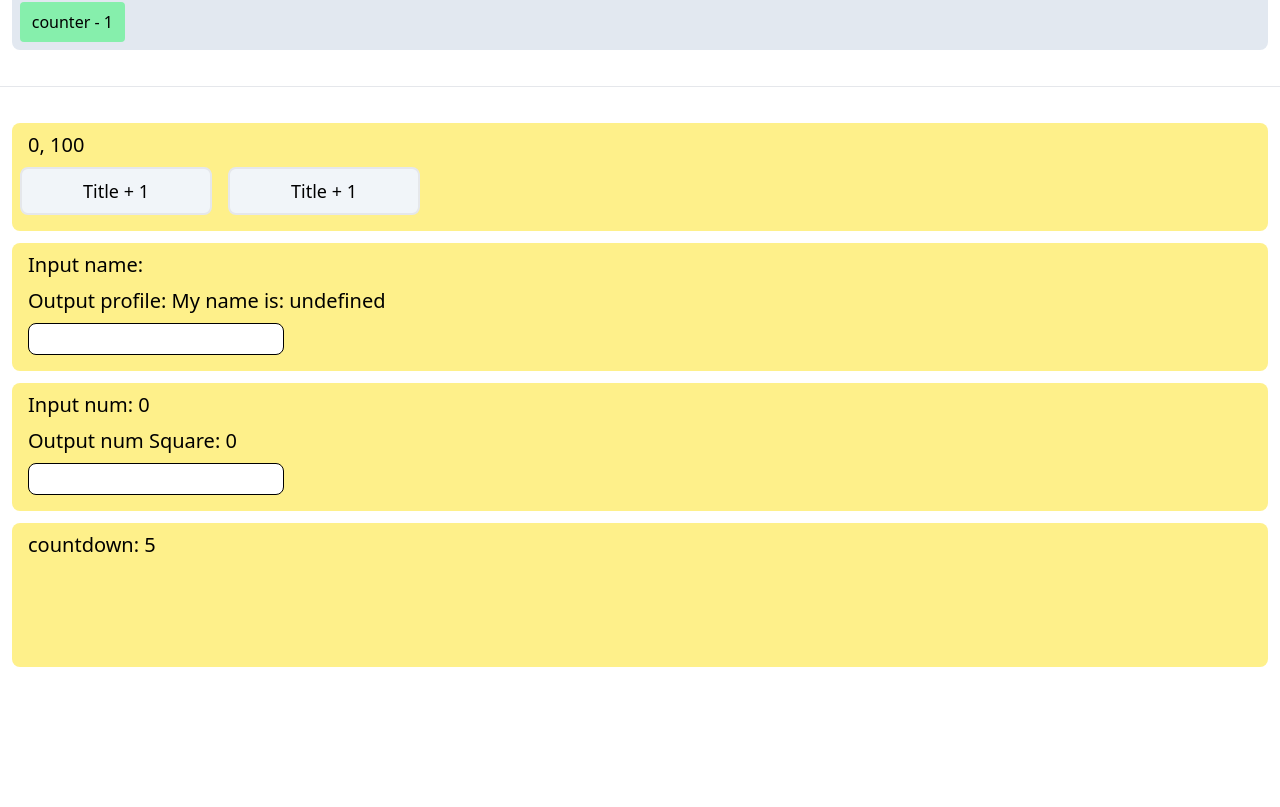
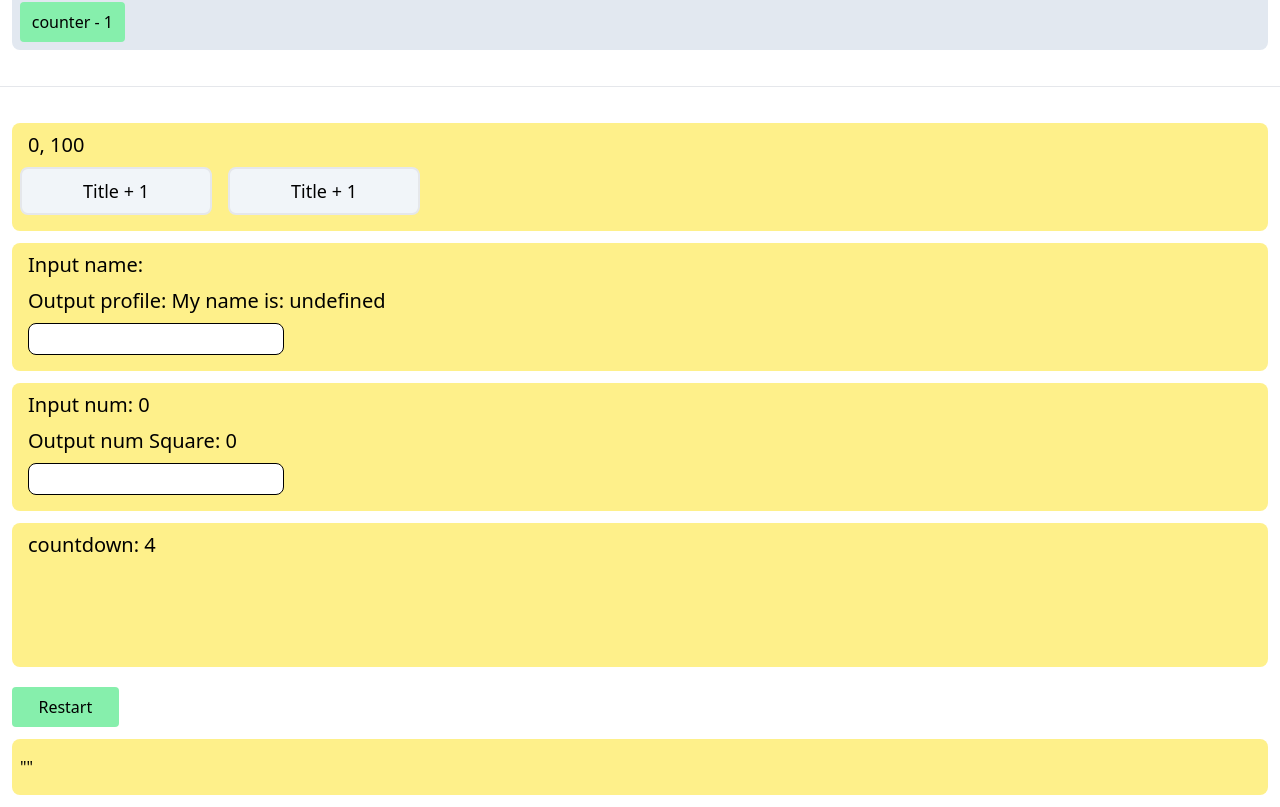
Before and after one commit to soAcademy/workshop-state-and-event, a React (Create React App) app: page / in a window 1280 px wide. Shown: the part 2114-2921 px from the top of the page. Before the commit the page ends 2793 px from the top, so only its background shows below. Built offline with nearby package versions, Linux system fonts and the light colour scheme; no server answers.

Commit message:
feat: Effect5

```diff
--- a/src/App.js
+++ b/src/App.js
@@ -53,6 +53,7 @@ import Effect1 from "./Effects/Effect1";
 import Effect2 from "./Effects/Effect2";
 import Effect3 from "./Effects/Effect3";
 import Effect4 from "./Effects/Effect4";
+import Effect5 from "./Effects/Effect5";
 
 const App = () => {
   return (
@@ -89,7 +90,7 @@ const App = () => {
       <Effect2 />
       <Effect3 />
       <Effect4 />
-      {/* <Effect5 /> */}
+      <Effect5 />
       {/* <Effect6 /> */}
       {/* <Effect7 /> */}
     </div>
--- a/src/Effects/Effect4.js
+++ b/src/Effects/Effect4.js
@@ -20,28 +20,77 @@
 
 // export default Effect4;
 
+// import React, { useState, useEffect } from "react";
+
+// const Effect4 = () => {
+//   const [countdown, setCountdown] = useState(10);
+//   const [isCountdownOver, setIsCountdownOver] = useState(false);
+
+//   useEffect(() => {
+//     if (countdown === 0) {
+//       setIsCountdownOver(true);
+//     }
+//     const interval = setInterval(() => {
+//       setCountdown(countdown - 1);
+//     }, 1000);
+//     countdown > 0 || clearInterval(interval);
+//     return () => clearInterval(interval);
+//   }, [countdown]);
+
+//   return (
+//     <div className={`m-3 py-2 bg-yellow-200 rounded-lg h-36 ${isCountdownOver ? "bg-black" : ""}`}>
+//       <p className="text-xl pl-4 mb-2">countdown: {countdown}</p>
+//     </div>
+//   )
+// }
+
+// export default Effect4;
+
 import React, { useState, useEffect } from "react";
 
 const Effect4 = () => {
   const [countdown, setCountdown] = useState(10);
   const [isCountdownOver, setIsCountdownOver] = useState(false);
+  const [intervalId, setIntervalId] = useState(null);
 
   useEffect(() => {
     if (countdown === 0) {
       setIsCountdownOver(true);
     }
-    const interval = setInterval(() => {
-      setCountdown(countdown - 1);
-    }, 1000);
-    countdown > 0 || clearInterval(interval);
-    return () => clearInterval(interval);
+    if (countdown > 0) {
+      const id = setInterval(() => {
+        setCountdown(countdown - 1);
+      }, 1000);
+      setIntervalId(id);
+    } else {
+      clearInterval(intervalId);
+    }
+    return () => clearInterval(intervalId);
   }, [countdown]);
 
+  const resetCountdown = () => {
+    setCountdown(10);
+    setIsCountdownOver(false);
+    clearInterval(intervalId);
+  };
+
   return (
-    <div className={`m-3 py-2 bg-yellow-200 rounded-lg h-36 ${isCountdownOver ? "bg-black" : ""}`}>
-      <p className="text-xl pl-4 mb-2">countdown: {countdown}</p>
+    <div>
+      <div
+        className={`m-3 py-2 bg-yellow-200 rounded-lg h-36 ${
+          isCountdownOver ? "bg-black" : ""
+        }`}
+      >
+        <p className="text-xl pl-4 mb-2">countdown: {countdown}</p>
+      </div>
+      <button
+        onClick={resetCountdown}
+        className="bg-green-300 rounded w-1/12 p-2 ml-3 mt-2"
+      >
+        Restart
+      </button>
     </div>
-  )
-}
+  );
+};
 
 export default Effect4;
--- /dev/null
+++ b/src/Effects/Effect5.js
@@ -0,0 +1,24 @@
+import React, { useState, useEffect } from "react";
+import axios from "axios";
+
+const Effect5 = () => {
+  const [data, setData] = useState("");
+
+  useEffect(() => {
+    axios({
+      method: "get",
+      url: "https://api.sampleapis.com/coffee/hot",
+    }).then((response) => {
+      console.log(response);
+      setData(response);
+    });
+  }, []);
+
+  return (
+    <div className="m-3 py-2 bg-yellow-200 rounded-lg">
+      <p className="my-2 px-2">{JSON.stringify(data)}</p>
+    </div>
+  );
+};
+
+export default Effect5;
```
